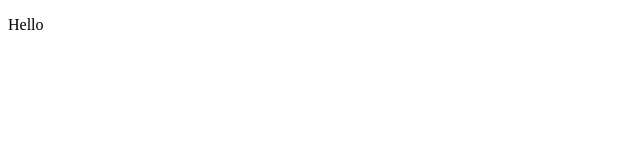
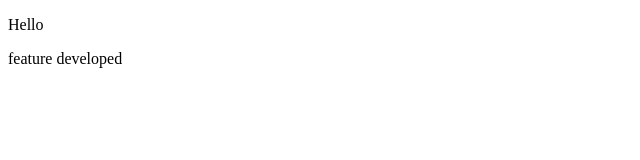
Before and after one commit to ShawnMat/GIT-Workout, a plain HTML site: page index.html in a window 1280 px wide. Shown: the whole page, without its empty margins (0-640 px from the left). Drawn offline with Linux system fonts and the light colour scheme.

Commit message:
feature added

```diff
--- a/index.html
+++ b/index.html
@@ -7,5 +7,6 @@
 </head>
 <body>
     <p>Hello</p>
+    <p>feature developed</p>
 </body>
 </html>
```
